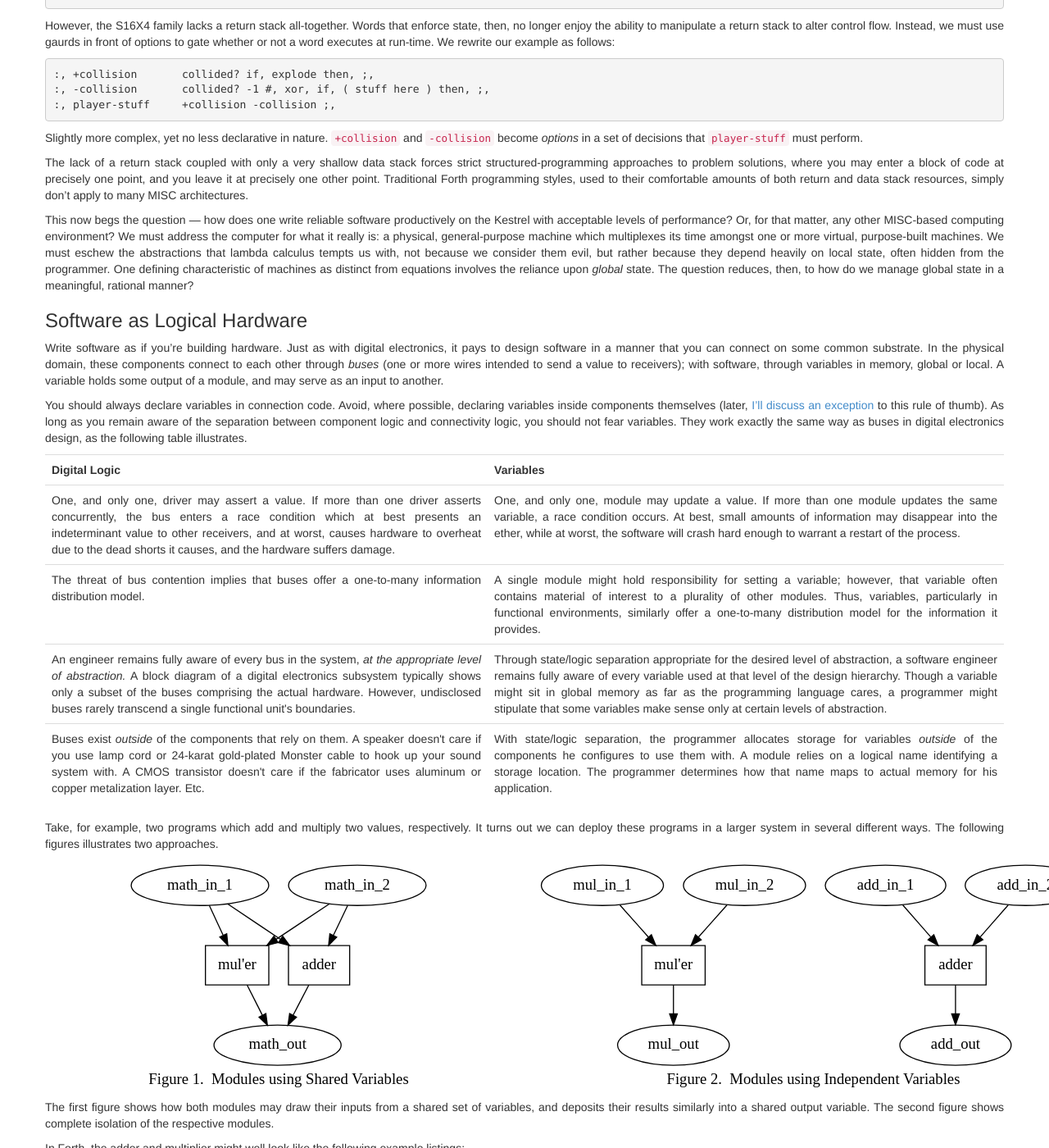
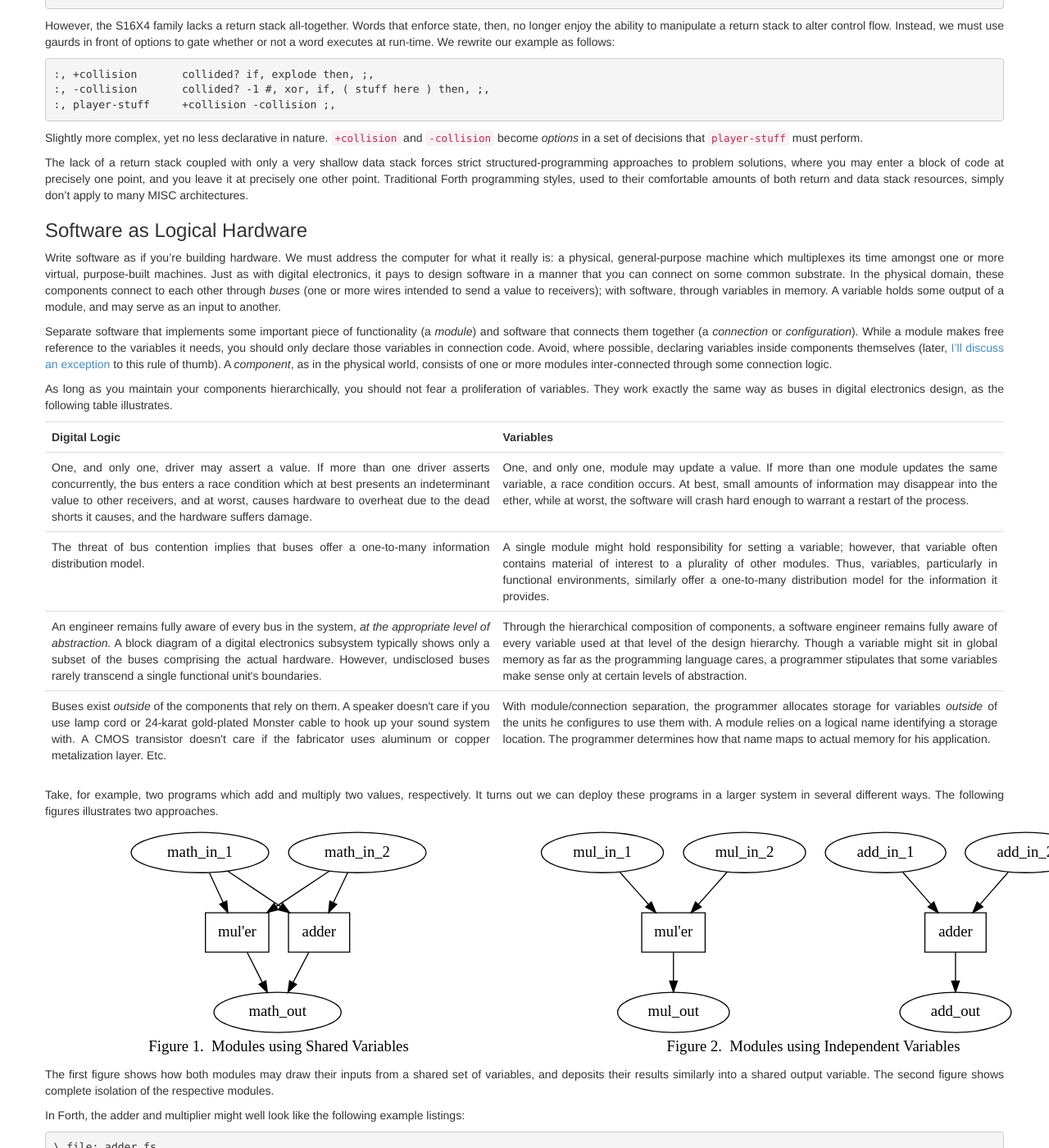
Before and after one commit to KestrelComputer/kestrel, a Jekyll site: the page built from _posts/2013-12-08-programming-without-lambdas.md, in a window 1280 px wide and 1400 px high, scrolled down 1530 px. Shown: the whole window at 82% size. Built offline with Jekyll 4.4.1, drawn with Linux system fonts in a browser that asks for light colours; Markdown is read by kramdown in place of the engine named in the settings; some of the changed text lies outside the part shown.

Commit message:
Refined the global-vs-local access times tables

```diff
--- a/_posts/2013-12-08-programming-without-lambdas.md
+++ b/_posts/2013-12-08-programming-without-lambdas.md
@@ -113,29 +113,25 @@
 and you leave it at precisely one other point.
 Traditional Forth programming styles, used to their comfortable amounts of both return and data stack resources, simply don't apply to many MISC architectures.
 
-This now begs the question &mdash; how does one write reliable software productively on the Kestrel with acceptable levels of performance?
-Or, for that matter, any other MISC-based computing environment?
-We must address the computer for what it really is:
-a physical, general-purpose machine which multiplexes its time amongst one or more virtual, purpose-built machines.
-We must eschew the abstractions that lambda calculus tempts us with,
-not because we consider them evil,
-but rather because they depend heavily on local state, often hidden from the programmer.
-One defining characteristic of machines as distinct from equations involves the reliance upon *global* state.
-The question reduces, then, to how do we manage global state in a meaningful, rational manner?
-
 ### Software as Logical Hardware
 
 Write software as if you're building hardware.
+We must address the computer for what it really is:
+a physical, general-purpose machine which multiplexes its time amongst one or more virtual, purpose-built machines.
 Just as with digital electronics, it pays to design software in a manner that you can connect on some common substrate.
 In the physical domain, these components connect to each other through *buses* (one or more wires intended to send a value to receivers);
-with software, through variables in memory, global or local.
+with software, through variables in memory.
 A variable holds some output of a module, and may serve as an input to another.
 
 <a name="ruleofthumb"></a>
-You should always declare variables in connection code.
+Separate software that implements some important piece of functionality (a *module*) and software that connects them together (a *connection* or *configuration*).
+While a module makes free reference to the variables it needs,
+you should only declare those variables in connection code.
 Avoid, where possible, declaring variables inside components themselves (later, [I'll discuss an exception](#modulelocalvariables) to this rule of thumb).
-As long as you remain aware of the separation between component logic and connectivity logic,
-you should not fear variables.
+A *component*, as in the physical world, consists of one or more modules inter-connected through some connection logic.
+
+As long as you maintain your components hierarchically,
+you should not fear a proliferation of variables.
 They work exactly the same way as buses in digital electronics design, as the following table illustrates.
 
 <table class="table">
@@ -153,11 +149,11 @@
     </tr>
     <tr>
         <td>An engineer remains fully aware of every bus in the system, <i>at the appropriate level of abstraction.</i>  A block diagram of a digital electronics subsystem typically shows only a subset of the buses comprising the actual hardware.  However, undisclosed buses rarely transcend a single functional unit's boundaries.</td>
-        <td>Through state/logic separation appropriate for the desired level of abstraction, a software engineer remains fully aware of every variable used at that level of the design hierarchy.  Though a variable might sit in global memory as far as the programming language cares, a programmer might stipulate that some variables make sense only at certain levels of abstraction.</td>
+        <td>Through the hierarchical composition of components, a software engineer remains fully aware of every variable used at that level of the design hierarchy.  Though a variable might sit in global memory as far as the programming language cares, a programmer stipulates that some variables make sense only at certain levels of abstraction.</td>
     </tr>
     <tr>
         <td>Buses exist <i>outside</i> of the components that rely on them.  A speaker doesn't care if you use lamp cord or 24-karat gold-plated Monster cable to hook up your sound system with.  A CMOS transistor doesn't care if the fabricator uses aluminum or copper metalization layer.  Etc.</td>
-        <td>With state/logic separation, the programmer allocates storage for variables <i>outside</i> of the components he configures to use them with.  A module relies on a logical name identifying a storage location.  The programmer determines how that name maps to actual memory for his application.</td>
+        <td>With module/connection separation, the programmer allocates storage for variables <i>outside</i> of the units he configures to use them with.  A module relies on a logical name identifying a storage location.  The programmer determines how that name maps to actual memory for his application.</td>
     </tr>
 </table>
 
@@ -223,7 +219,7 @@
 
 For those who've read Leo Brodie's [Thinking Forth](http://thinking-forth.sourceforge.net), these configuration modules correspond closely to "load blocks."
 
-### Performance Comparison between Global and Local Variables
+### Prefer Global Variables over Local Variables or Records
 
 Common wisdom suggests avoiding global variables at all costs.
 This wisdom certainly applies to common lambda-based programming techniques,
@@ -278,24 +274,116 @@
             <td>3-4</td>
             <td>12</td>
             <td>16</td>
-            <td>7</td>
+            <td>5</td>
             <td>5</td>
         </tr>
         <tr>
             <th>R-M-W</th>
             <td>14</td>
-            <td>4-6</td>
-            <td>32</td>
-            <td>5-6</td>
-            <td>9-10</td>
-            <td>4-5</td>
+            <td>8</td>
+            <td>15</td>
+            <td>8</td>
+            <td>12</td>
+            <td>7</td>
             <td>20</td>
             <td>24</td>
-            <td>&mdash;</td>
+            <td>8<sup>1</sup></td>
             <td>8</td>
         </tr>
     </tbody>
 </table>
+<p class="small"><sup>1</sup>  If, and only if, the direct page register points to the activation frame on the processor stack.</p>
+
+The following code fragments illustrate why.
+
+<table class="table table-responsive table-striped">
+    <caption>
+        Table 2.  Code fragments for global vs. local/record accesses.
+    </caption>
+    <thead>
+        <tr>
+            <th>&nbsp;</th>
+            <th colspan="2">S16X4(A)</th>
+            <th colspan="2">F18A</th>
+            <th colspan="2">eP64</th>
+            <th colspan="2">MC68000</th>
+            <th colspan="2">WD65C816 (native)</th>
+        </tr>
+        <tr>
+            <th>&nbsp;</th>
+            <th>Local</th>
+            <th>Global</th>
+            <th>Local</th>
+            <th>Global</th>
+            <th>Local</th>
+            <th>Global</th>
+            <th>Local</th>
+            <th>Global</th>
+            <th>Local</th>
+            <th>Global</th>
+        </tr>
+    </thead>
+    <tbody>
+        <tr>
+            <th>Single</th>
+            <td><pre>base @,
+offset #,
++,
+@,</pre></td>
+            <td><pre>var @,</pre></td>
+            <td><pre>base a!, @a,
+offset #,
+nop, +,
+a!, @a,</pre></td>
+            <td><pre>var a!, @a,</pre></td>
+            <td><pre>base x!, @x,
+offset #, +,
+x!, @x,</pre></td>
+            <td><pre>var x!, @x,</pre></td>
+            <td><pre>MOVE.W  123(A4),D5</pre></td>
+            <td><pre>MOVE.W  var,D5</pre></td>
+            <td><pre>LDA offset,S</pre></td>
+            <td><pre>LDA var</pre></td>
+        </tr>
+        <tr>
+            <th>R-M-W</th>
+            <td><pre>base @,
+offset #,
++,
+@,
+1 #, xor,
+base @,
+offset #,
++,
+!,</pre></td>
+            <td><pre>var @,
+1 #, xor,
+var !,</pre></td>
+            <td><pre>base a!, @a,
+offset #,
+nop, +,
+a!, @a,
+1 #, xor,
+!a,</pre></td>
+            <td><pre>var a!, @a,
+1 #, xor,
+!a,</pre></td>
+            <td><pre>base x!, @x,
+offset #, +,
+x!, @x,
+1 #, xor,
+!x,</pre></td>
+            <td><pre>var x!, @x,
+1 #, xor,
+!x,</pre></td>
+            <td><pre>BSET D5,123(A4)</pre></td>
+            <td><pre>BSET D5,var</pre></td>
+            <td><pre>INC offset</pre><sup>1</sup></td>
+            <td><pre>INC var</pre></td>
+        </tr>
+    </tbody>
+</table>
+<p class="small"><sup>1</sup>  If, and only if, the direct page register points to the activation frame on the processor stack.</p>
 
 ### Working with Multiple Objects
 
```
